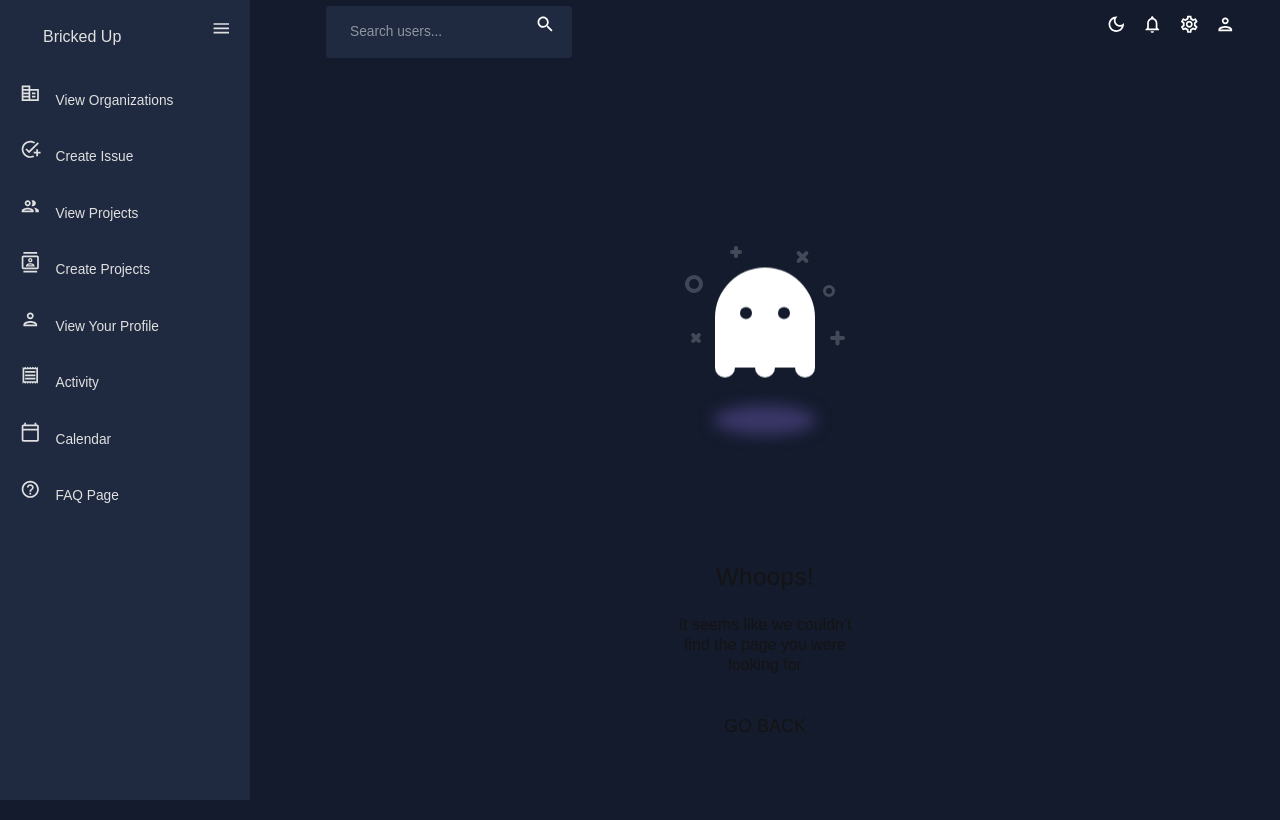
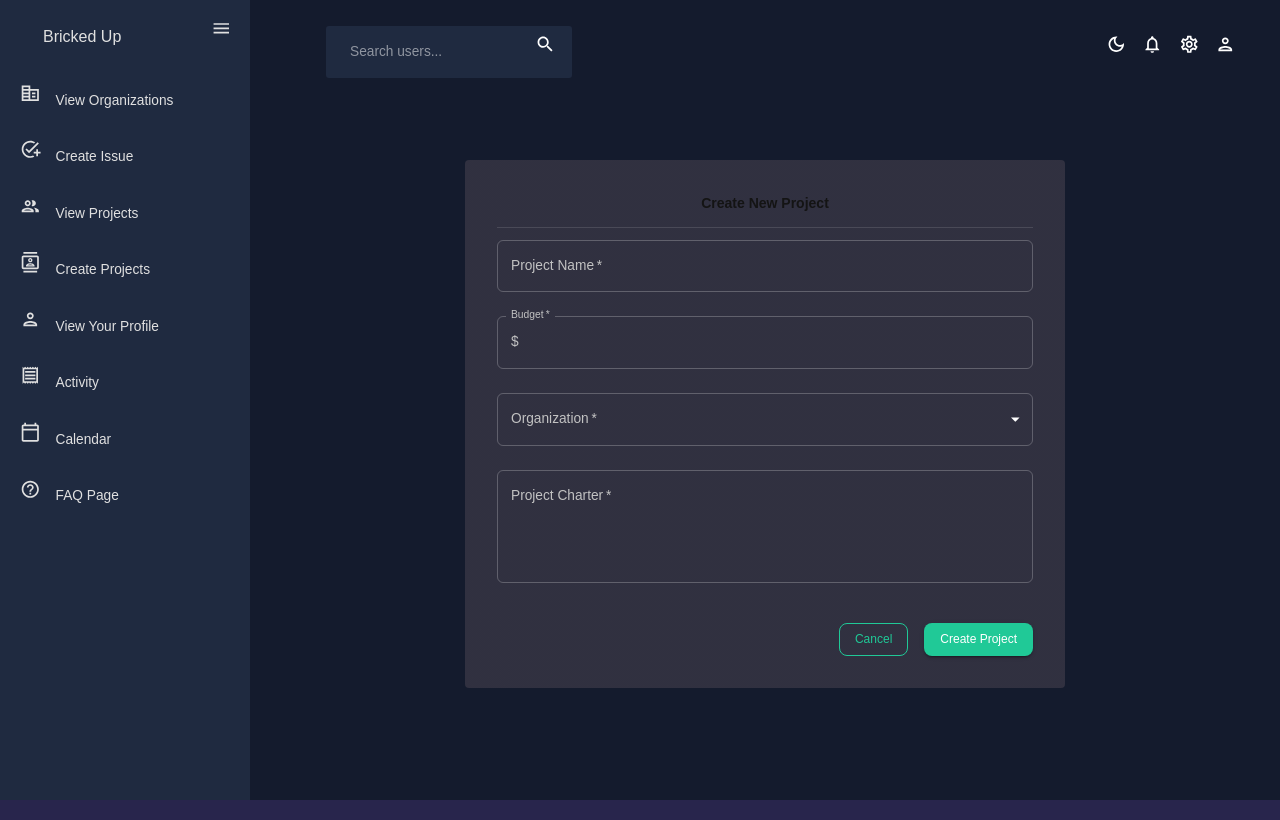
Before and after one commit to bricked-up/Frontend, a React (Create React App) app: page /CreateProject in a window 1280 px wide. Built offline with nearby package versions, Linux system fonts and the light colour scheme.

Commit message:
Create Project now works with db data

```diff
--- a/src/Components/CreateProject.tsx
+++ b/src/Components/CreateProject.tsx
@@ -1,11 +1,12 @@
+// src/Components/CreateProject.tsx
 import React, { useState, useEffect } from 'react';
 import {
   TextField,
   Button,
-  FormControl,
-  InputLabel,
-  Select,
-  MenuItem,
+  // FormControl, // Not used directly in this snippet for org selection, assuming organizations are fetched
+  // InputLabel, // Not used directly
+  // Select, // Not used directly
+  // MenuItem, // Not used directly
   Alert,
   Box,
   Typography,
@@ -15,9 +16,13 @@ import {
   InputAdornment,
 } from '@mui/material';
 import { useTheme } from '@mui/material/styles';
+import { MenuItem } from '@mui/material';
 import { useNavigate } from 'react-router-dom';
 import '../css/CreateProject.css';
-import { createProject, NewProjectParams } from '../utils/post.utils';
+// Import the necessary function and types from post.utils.ts
+import { createProject, NewProjectParams, CreateProjectResult } from '../utils/post.utils';
+// Assuming your Organization type is defined elsewhere or you use a simplified one here
+// For fetching organizations, you might use a getter from getters.utils.ts if available
 
 type Organization = {
   id: number;
@@ -29,15 +34,14 @@ const CreateProject: React.FC = () => {
   const [name, setName] = useState('');
   const [budget, setBudget] = useState<string>('');
   const [charter, setCharter] = useState('');
-  const [orgId, setOrgId] = useState<string>('');
+  const [orgId, setOrgId] = useState<string>(''); // Keep as string for Select, convert to number on submit
   const [organizations, setOrganizations] = useState<Organization[]>([]);
   const [error, setError] = useState<string | null>(null);
   const [successMessage, setSuccessMessage] = useState<string | null>(null);
-  const [loading, setLoading] = useState<boolean>(true);
+  const [loading, setLoading] = useState<boolean>(true); // For fetching organizations
   const [formSubmitting, setFormSubmitting] = useState<boolean>(false);
   const navigate = useNavigate();
 
-  // Automatically update the body attribute when theme changes
   useEffect(() => {
     if (theme.palette.mode === 'dark') {
       document.body.setAttribute('data-theme', 'dark');
@@ -50,13 +54,20 @@ const CreateProject: React.FC = () => {
     const fetchUserOrganizations = async () => {
       setLoading(true);
       try {
-        await new Promise(resolve => setTimeout(resolve, 1000));
-        const mockOrganizations = [
+        // Replace with actual organization fetching logic if needed
+        // For example, if you have a function like getOrganizations() in getters.utils.ts
+        await new Promise(resolve => setTimeout(resolve, 1000)); // Simulate API call
+        const mockOrganizations: Organization[] = [
           { id: 1, name: 'Tech Innovators Inc.' },
           { id: 2, name: 'Design Studio Co.' },
-          { id: 3, name: 'Marketing Professionals LLC' }
+          { id: 3, name: 'Marketing Professionals LLC' },
+          // Add more mock organizations or fetch dynamically
         ];
         setOrganizations(mockOrganizations);
+        if (mockOrganizations.length > 0) {
+          // Optionally set a default orgId if desired
+          // setOrgId(String(mockOrganizations[0].id));
+        }
       } catch (err) {
         console.error('Failed to load organizations:', err);
         setError('Failed to load organizations. Please try refreshing the page.');
@@ -89,30 +100,45 @@ const CreateProject: React.FC = () => {
     const newProjectParams: NewProjectParams = {
       name: name.trim(),
       orgId: Number(orgId),
-      tag: '',
+      tag: '', // Defaulting tag to empty. Add a form field if it needs to be user-defined.
       budget: budgetValue,
       charter: charter.trim(),
-      archived: false,
-      members: [],
-      issues: []
+      archived: false, // Defaulting archived to false.
+      // members and issues are optional in NewProjectParams, defaulting to undefined or [] if not collected.
+      // members: [],
+      // issues: [],
     };
 
     try {
-      await new Promise(resolve => setTimeout(resolve, 1500));
-      setSuccessMessage('Project created successfully! Redirecting...');
-      setTimeout(() => navigate('/viewProject'), 2000);
+      // Use the actual API endpoint for creating projects.
+      // The second argument to createProject is the endpoint string.
+      const result: CreateProjectResult = await createProject(newProjectParams, 'create-proj');
+
+      if (result.status === 201 || result.status === 200) { // Check for successful creation status codes
+        setSuccessMessage(`Project "${result.project?.name || name}" created successfully! Redirecting...`);
+        // Clear form fields after successful submission
+        setName('');
+        setBudget('');
+        setCharter('');
+        setOrgId('');
+        setTimeout(() => navigate('/viewProject'), 2000); // Navigate to view projects page
+      } else {
+        setError(result.error || 'Failed to create project. Please try again.');
+        console.error('Project creation failed:', result);
+      }
     } catch (error: any) {
       console.error('Submission error:', error);
-      setError('An unexpected error occurred while creating the project. Please try again.');
+      setError(`An unexpected error occurred: ${error.message || 'Unknown error'}. Please try again.`);
     } finally {
       setFormSubmitting(false);
     }
   };
 
-  if (loading) {
+  if (loading && organizations.length === 0) { // Adjusted loading condition
     return (
-      <Box className="create-project-container">
+      <Box className="create-project-container" sx={{ display: 'flex', justifyContent: 'center', alignItems: 'center', height: '80vh' }}>
         <CircularProgress />
+        <Typography sx={{ ml: 2 }}>Loading organization data...</Typography>
       </Box>
     );
   }
@@ -125,7 +151,7 @@ const CreateProject: React.FC = () => {
             variant="h6"
             component="h2"
             fontWeight="600"
-            sx={{ color: theme.palette.mode === 'dark' ? 'white' : 'black' }}
+            sx={{ color: theme.palette.text.primary }} // Use theme's primary text color
           >
             Create New Project
           </Typography>
@@ -143,14 +169,15 @@ const CreateProject: React.FC = () => {
             onChange={(e) => setName(e.target.value)}
             fullWidth
             required
+            disabled={formSubmitting}
             InputProps={{
               sx: {
-                color: theme.palette.mode === 'dark' ? 'white' : 'black',
-                backgroundColor: theme.palette.background.default,
-                borderColor: theme.palette.mode === 'light' ? '#ccc' : 'transparent',
-                borderStyle: 'solid',
-                borderWidth: '1px',
+                color: theme.palette.text.primary,
+                backgroundColor: theme.palette.background.paper, // Use paper background for contrast
               },
+            }}
+            InputLabelProps={{
+              sx: { color: theme.palette.text.secondary } // Ensure label is visible
             }}
           />
 
@@ -161,17 +188,49 @@ const CreateProject: React.FC = () => {
             fullWidth
             required
             type="number"
+            disabled={formSubmitting}
             InputProps={{
-              startAdornment: <InputAdornment position="start">$</InputAdornment>,
+              startAdornment: <InputAdornment position="start" sx={{ color: theme.palette.text.secondary }}>$</InputAdornment>,
               sx: {
-                color: theme.palette.mode === 'dark' ? 'white' : 'black',
-                backgroundColor: theme.palette.background.default,
-                borderColor: theme.palette.mode === 'light' ? '#ccc' : 'transparent',
-                borderStyle: 'solid',
-                borderWidth: '1px',
+                color: theme.palette.text.primary,
+                backgroundColor: theme.palette.background.paper,
               },
             }}
+            InputLabelProps={{
+              sx: { color: theme.palette.text.secondary }
+            }}
           />
+
+          {/* Organization Dropdown */}
+          <TextField // Using TextField as a Select
+            select
+            label="Organization"
+            value={orgId}
+            onChange={(e) => setOrgId(e.target.value)}
+            fullWidth
+            required
+            disabled={formSubmitting || loading || organizations.length === 0}
+            SelectProps={{
+              native: false, // Use MUI's Menu for dropdown
+              sx: {
+                color: theme.palette.text.primary,
+                backgroundColor: theme.palette.background.paper,
+              }
+            }}
+            InputLabelProps={{
+              sx: { color: theme.palette.text.secondary }
+            }}
+            helperText={organizations.length === 0 && !loading ? "No organizations available" : ""}
+          >
+            <MenuItem value="" disabled>
+              <em>Select an Organization</em>
+            </MenuItem>
+            {organizations.map((org) => (
+              <MenuItem key={org.id} value={String(org.id)}>
+                {org.name}
+              </MenuItem>
+            ))}
+          </TextField>
 
           <TextField
             label="Project Charter"
@@ -181,23 +240,24 @@ const CreateProject: React.FC = () => {
             multiline
             rows={4}
             required
+            disabled={formSubmitting}
             InputProps={{
               sx: {
-                color: theme.palette.mode === 'dark' ? 'white' : 'black',
-                backgroundColor: theme.palette.background.default,
-                borderColor: theme.palette.mode === 'light' ? '#ccc' : 'transparent',
-                borderStyle: 'solid',
-                borderWidth: '1px',
+                color: theme.palette.text.primary,
+                backgroundColor: theme.palette.background.paper,
               },
+            }}
+            InputLabelProps={{
+              sx: { color: theme.palette.text.secondary }
             }}
           />
 
-          <Box className="create-project-buttons">
-            <Button variant="outlined" onClick={() => navigate(-1)}>
+          <Box className="create-project-buttons" sx={{ mt: 2 }}>
+            <Button variant="outlined" onClick={() => navigate(-1)} disabled={formSubmitting} color="secondary">
               Cancel
             </Button>
-            <Button type="submit" variant="contained">
-              Create Project
+            <Button type="submit" variant="contained" disabled={formSubmitting} color="primary">
+              {formSubmitting ? <CircularProgress size={24} color="inherit" /> : 'Create Project'}
             </Button>
           </Box>
         </Box>
--- a/src/pages/App.tsx
+++ b/src/pages/App.tsx
@@ -86,6 +86,7 @@ function App() {
                 <Route path="/dashboard" element={<Dashboard />} />
 
                 <Route path="/viewProject" element={<ViewProject />} />
+                <Route path="/CreateProject" element={<CreateProject />} />
                 <Route path="/about_user" element={<AboutUser />} />
                 <Route path="/activity" element={<Activity />} />
                 <Route path="/calendar" element={<CalendarPage />} />
```
